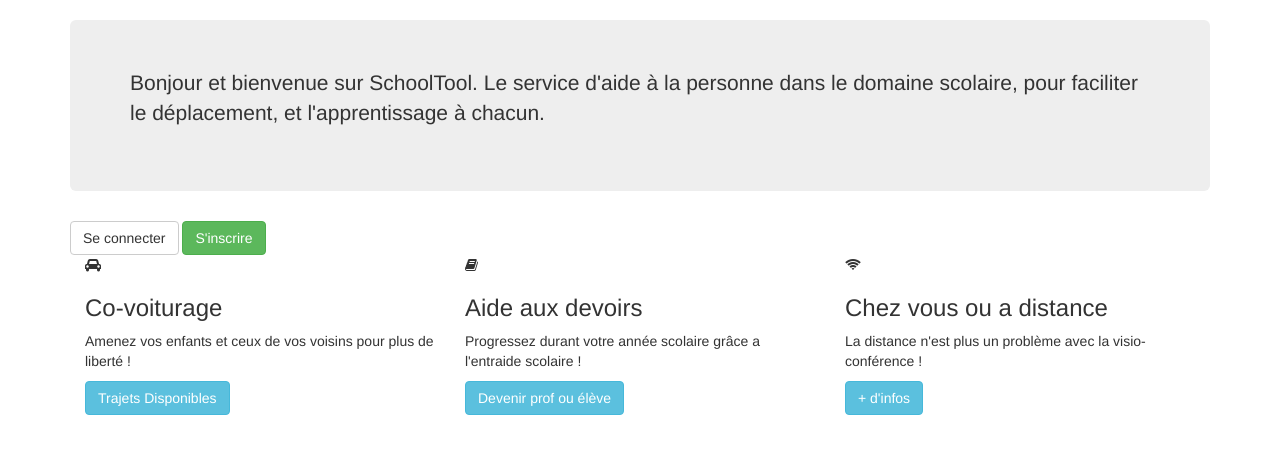
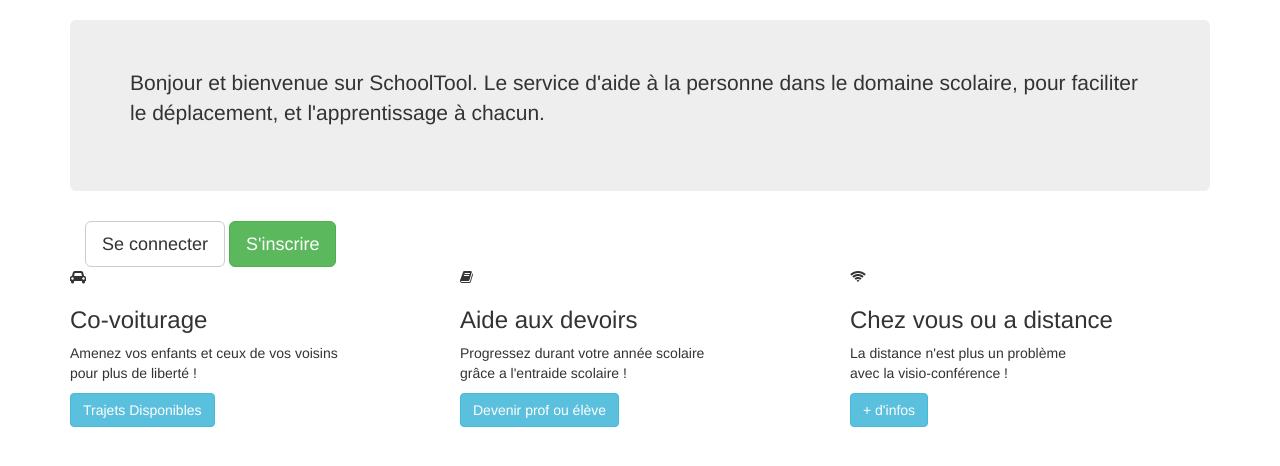
Before and after one commit to FlorianCart/School, a PHP site: page / in a window 1280 px wide. Shown: the part 51-517 px from the top of the page. Run offline with PHP 8.4, Linux system fonts and the light colour scheme; some libraries are stand-ins or nearby versions.

Commit message:
Page CSS index + modifs index.php

```diff
--- a/php/index.php
+++ b/php/index.php
@@ -7,37 +7,44 @@
   <link rel="stylesheet" href="../css/index.css">
   <link rel="stylesheet" href="https://maxcdn.bootstrapcdn.com/bootstrap/3.3.4/css/bootstrap.min.css">
   <link rel="stylesheet" href="https://maxcdn.bootstrapcdn.com/font-awesome/4.5.0/css/font-awesome.min.css">
+  <link href="https://fonts.googleapis.com/css?family=Hind|Roboto" rel="stylesheet">
 
   <title>Accueil - SchoolTool</title>
 </head>
 
 <body>
 
-<?php  include("menu.php") ?>
+<?php include("menu.php") ?>
 
-  <div class="container" id='bloc-accueil'>
+  <div class="container">
 
-    <div class="jumbotron">
+    <div class="jumbotron" id='bloc-accueil'>
       <p>Bonjour et bienvenue sur SchoolTool. Le service d'aide à la personne dans le domaine scolaire, pour faciliter le déplacement, et l'apprentissage à chacun.</p>
     </div>
 
-    <div class="btn-group" role="group" aria-label="...">
-      <a href="connexion.php" class="btn btn-default" role="button">Se connecter</a>
+    <div class="col-md-12" id="boutons-main">
+
+    <div class="btn-group" id='bouton-connect' role="group" aria-label="...">
+      <a href="connexion.php" class="btn btn-default btn-lg" role="button">Se connecter</a>
     </div>
-    <div class="btn-group" role="group" aria-label="...">
-      <a href="register.php" class="btn btn-success" role="button">S'inscrire</a>
+    <div class="btn-group" id='bouton-register' role="group" aria-label="...">
+      <a href="register.php" class="btn btn-success btn-lg" role="button">S'inscrire</a>
+    </div>
+
     </div>
 
   </div>
 
 
   <div class="container" id="reassurance-bloc">
+    <div class="row">
+
 
     <div class="col-md-4">
       <div class="bordure">
         <span class="fa fa-car" aria-hidden="true"></span>
         <span class="titrebloc"><h3>Co-voiturage</h3></span>
-        <p>Amenez vos enfants et ceux de vos voisins pour plus de liberté !</p>
+        <p>Amenez vos enfants et ceux de vos voisins<br>pour plus de liberté !</p>
         <button a href='transport.php' type="button" class="btn btn-info">Trajets Disponibles</button>
       </div>
     </div>
@@ -46,7 +53,7 @@
       <div class="bordure">
         <span class="fa fa-book" aria-hidden="true"></span>
         <span class="titrebloc"><h3>Aide aux devoirs</h3></span>
-        <p>Progressez durant votre année scolaire grâce a l'entraide scolaire !</p>
+        <p>Progressez durant votre année scolaire<br>grâce a l'entraide scolaire !</p>
         <button a href='register.php' type="button" class="btn btn-info">Devenir prof ou élève</button>
       </div>
     </div>
@@ -55,11 +62,12 @@
       <div class="bordure">
         <span class="fa fa-wifi" aria-hidden="true"></span>
         <span class="titrebloc"><h3>Chez vous ou a distance</h3></span>
-        <p>La distance n'est plus un problème avec la visio-conférence !</p>
+        <p>La distance n'est plus un problème<br>avec la visio-conférence !</p>
         <button a href='#' type="button" class="btn btn-info">+ d'infos</button>
       </div>
     </div>
 
+    </div>
   </div>
 
 
```
Also changed, not shown: css/index.css (+46 -0 lines).
